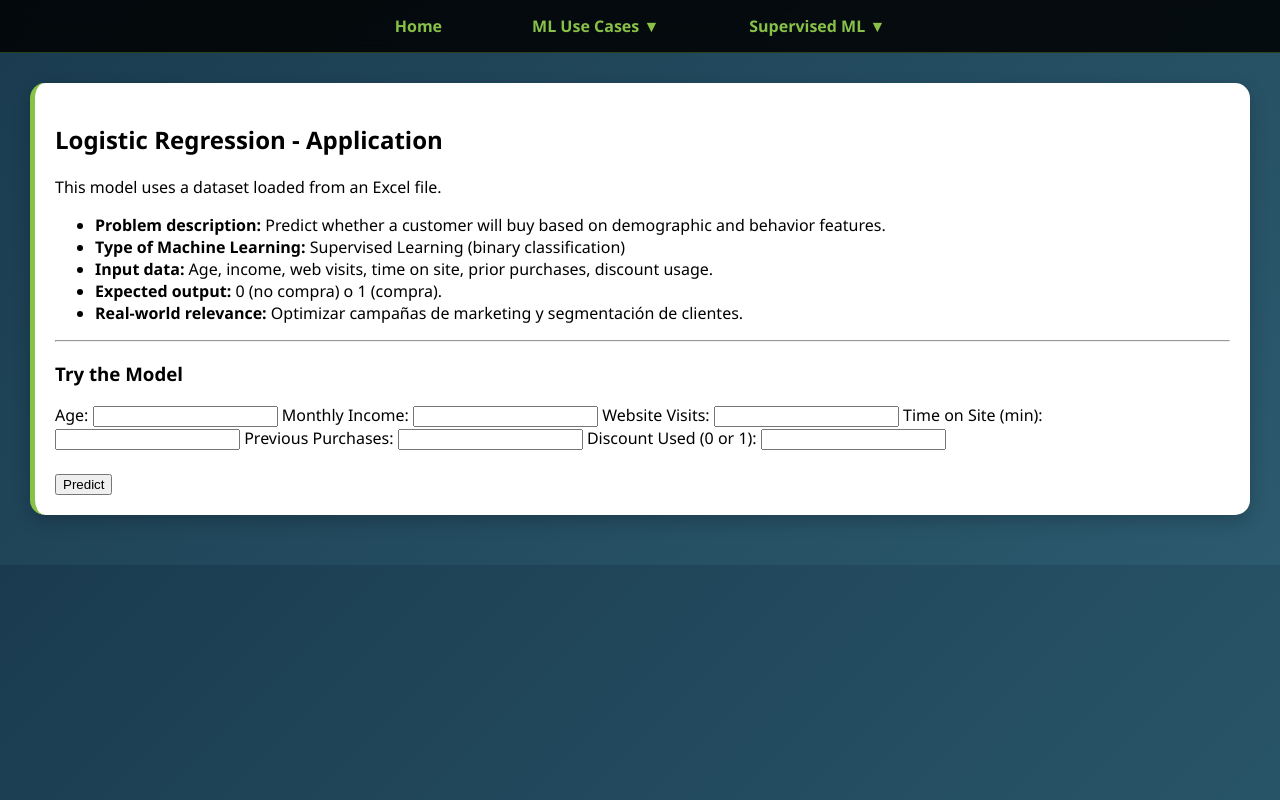
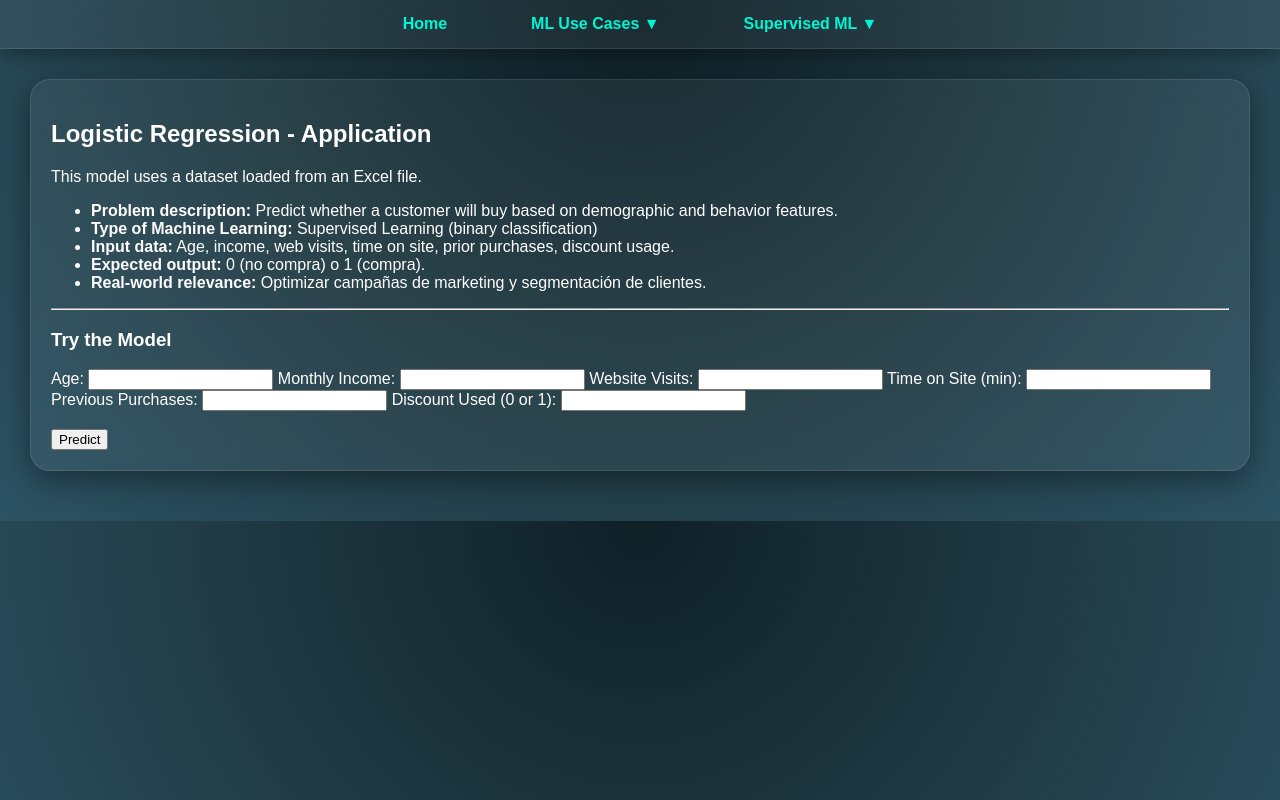
Before and after one commit to Gerlopa/trabajo-machine, a Flask app: page /logistic in a window 1280 px wide. Run offline with Flask 3, Linux system fonts and the light colour scheme; parts of the project's set-up code (start-up, migrations or seed data) failed here and were passed over.

Commit message:
Update style.css
diferen "style"

```diff
--- a/static/style.css
+++ b/static/style.css
@@ -1,162 +1,167 @@
-/* ===== RESET ===== */
 body {
     margin: 0;
-    font-family: 'Segoe UI', sans-serif;
-    background: linear-gradient(135deg, #1a3b4f, #2c5a6e);
+    font-family: 'Poppins', sans-serif;
+    background: radial-gradient(circle at top, #0f2027, #203a43, #2c5364);
+    color: #fff;
 }
 
-/* ===== NAVBAR ===== */
+/* NAVBAR */
 .navbar {
-    background: rgba(0, 0, 0, 0.85);
-    backdrop-filter: blur(10px);
+    background: rgba(255, 255, 255, 0.05);
+    backdrop-filter: blur(12px);
     padding: 15px 0;
-    border-bottom: 1px solid rgba(136, 193, 71, 0.3);
+    border-bottom: 1px solid rgba(255,255,255,0.1);
+    box-shadow: 0 4px 20px rgba(0,0,0,0.4);
 }
 
-/* CONTENEDOR NAV */
 .nav-container {
     display: flex;
     justify-content: center;
-    gap: 50px;
+    gap: 40px;
 }
 
-/* ITEM */
-.nav-item {
+.nav-item > a {
+    color: #00f5d4;
+    text-decoration: none;
+    padding: 10px 22px;
+    border-radius: 50px;
+    font-weight: 600;
+    transition: all 0.3s ease;
     position: relative;
 }
 
-/* LINK PRINCIPAL */
-.nav-item > a {
-    color: #88c147;
+/* Hover neon */
+.nav-item > a:hover {
+    background: rgba(0, 245, 212, 0.15);
+    box-shadow: 0 0 10px #00f5d4, 0 0 25px #00f5d4;
+    color: #fff;
+}
+
+/* SUBMENU */
+.submenu {
+    display: none;
+    position: absolute;
+    top: 110%;
+    left: 0;
+    background: rgba(255,255,255,0.05);
+    backdrop-filter: blur(15px);
+    border-radius: 12px;
+    padding: 10px 0;
+    min-width: 220px;
+    box-shadow: 0 8px 30px rgba(0,0,0,0.5);
+}
+
+.nav-item:hover .submenu {
+    display: block;
+    animation: fadeIn 0.3s ease;
+}
+
+.submenu a {
+    display: block;
+    padding: 12px 20px;
+    color: #ddd;
     text-decoration: none;
-    padding: 10px 20px;
-    border-radius: 30px;
-    font-weight: bold;
     transition: 0.3s;
 }
 
-/* HOVER PRINCIPAL */
-.nav-item > a:hover {
-    background: #88c147;
-    color: #1a3b4f;
+.submenu a:hover {
+    background: rgba(0, 245, 212, 0.2);
+    padding-left: 28px;
+    color: #fff;
 }
 
-/* ===== SUBMENÚ ===== */
-.submenu {
-    display: none;
-    position: absolute;
-    top: 100%;
-    left: 0;
-
-    background: rgba(0, 0, 0, 0.95);
-    backdrop-filter: blur(10px);
-
-    border-radius: 15px;
-    padding: 10px 0;
-    min-width: 220px;
-
-    box-shadow: 0 10px 25px rgba(0,0,0,0.3);
-}
-
-/* 🔥 MOSTRAR SUBMENÚ */
-.nav-item:hover .submenu {
-    display: block;
-}
-
-/* 🔥 LINKS UNO DEBAJO DEL OTRO */
-.submenu a {
-    display: block;                /* CLAVE */
-    padding: 10px 20px;
-    color: #ecf0f1;                /* blanco */
-    text-decoration: none;         /* sin morado */
-    font-size: 15px;
-    transition: 0.3s;
-}
-
-/* HOVER SUBMENÚ */
-.submenu a:hover {
-    background: #88c147;
-    color: #1a3b4f;
-    padding-left: 30px;
-}
-
-/* ===== SUBSUBMENU ===== */
+/* SUBSUBMENU */
 .subsubmenu {
     display: none;
     position: absolute;
     left: 100%;
     top: 0;
-
-    background: rgba(0, 0, 0, 0.95);
+    background: rgba(255,255,255,0.05);
+    backdrop-filter: blur(12px);
     border-radius: 10px;
     padding: 10px 0;
-    min-width: 200px;
 }
 
-/* MOSTRAR SUBSUBMENU */
 .submenu-item:hover .subsubmenu {
     display: block;
 }
 
-/* ===== CONTENIDO ===== */
+/* CONTENEDOR */
 .container {
     padding: 30px;
 }
 
-/* ===== HERO ===== */
+/* HERO */
 .hero {
-    height: 300px;
-    margin-bottom: 25px;
-    border-radius: 15px;
+    height: 320px;
+    border-radius: 20px;
+    margin-bottom: 30px;
 
-    background: linear-gradient(rgba(0,0,0,0.5), rgba(0,0,0,0.6)),
+    background: linear-gradient(rgba(0,0,0,0.6), rgba(0,0,0,0.7)),
     url('https://images.unsplash.com/photo-1551288049-bebda4e38f71');
 
     background-size: cover;
     background-position: center;
 
     display: flex;
+    flex-direction: column;
     align-items: center;
     justify-content: center;
-    text-align: center;
+
+    box-shadow: 0 10px 40px rgba(0,0,0,0.6);
 }
 
-/* TEXTO HERO */
 .hero h1 {
-    color: #88c147;
-    font-size: 42px;
+    font-size: 45px;
+    color: #00f5d4;
+    margin-bottom: 10px;
+    text-shadow: 0 0 10px #00f5d4;
 }
 
 .hero p {
-    color: white;
     font-size: 18px;
+    color: #ccc;
 }
 
-/* ===== CARDS ===== */
+/* CARDS */
 .card {
-    background: white;
+    background: rgba(255,255,255,0.05);
+    backdrop-filter: blur(12px);
     padding: 20px;
-    border-radius: 15px;
+    border-radius: 20px;
     margin-bottom: 20px;
-    border-left: 5px solid #88c147;
-    box-shadow: 0 6px 18px rgba(0,0,0,0.2);
+    border: 1px solid rgba(255,255,255,0.1);
+
+    box-shadow: 0 8px 30px rgba(0,0,0,0.4);
+    transition: transform 0.3s, box-shadow 0.3s;
 }
 
-/* ===== RESPONSIVE ===== */
+.card:hover {
+    transform: translateY(-8px);
+    box-shadow: 0 10px 40px rgba(0,0,0,0.6);
+}
+
+/* ANIMACIÓN */
+@keyframes fadeIn {
+    from {
+        opacity: 0;
+        transform: translateY(10px);
+    }
+    to {
+        opacity: 1;
+        transform: translateY(0);
+    }
+}
+
+/* RESPONSIVE */
 @media (max-width: 768px) {
     .nav-container {
         flex-direction: column;
-        align-items: center;
-        gap: 10px;
+        gap: 12px;
     }
 
-    .submenu {
+    .submenu, .subsubmenu {
         position: static;
         width: 100%;
     }
-
-    .subsubmenu {
-        position: static;
-        margin-left: 20px;
-    }
 }
```
